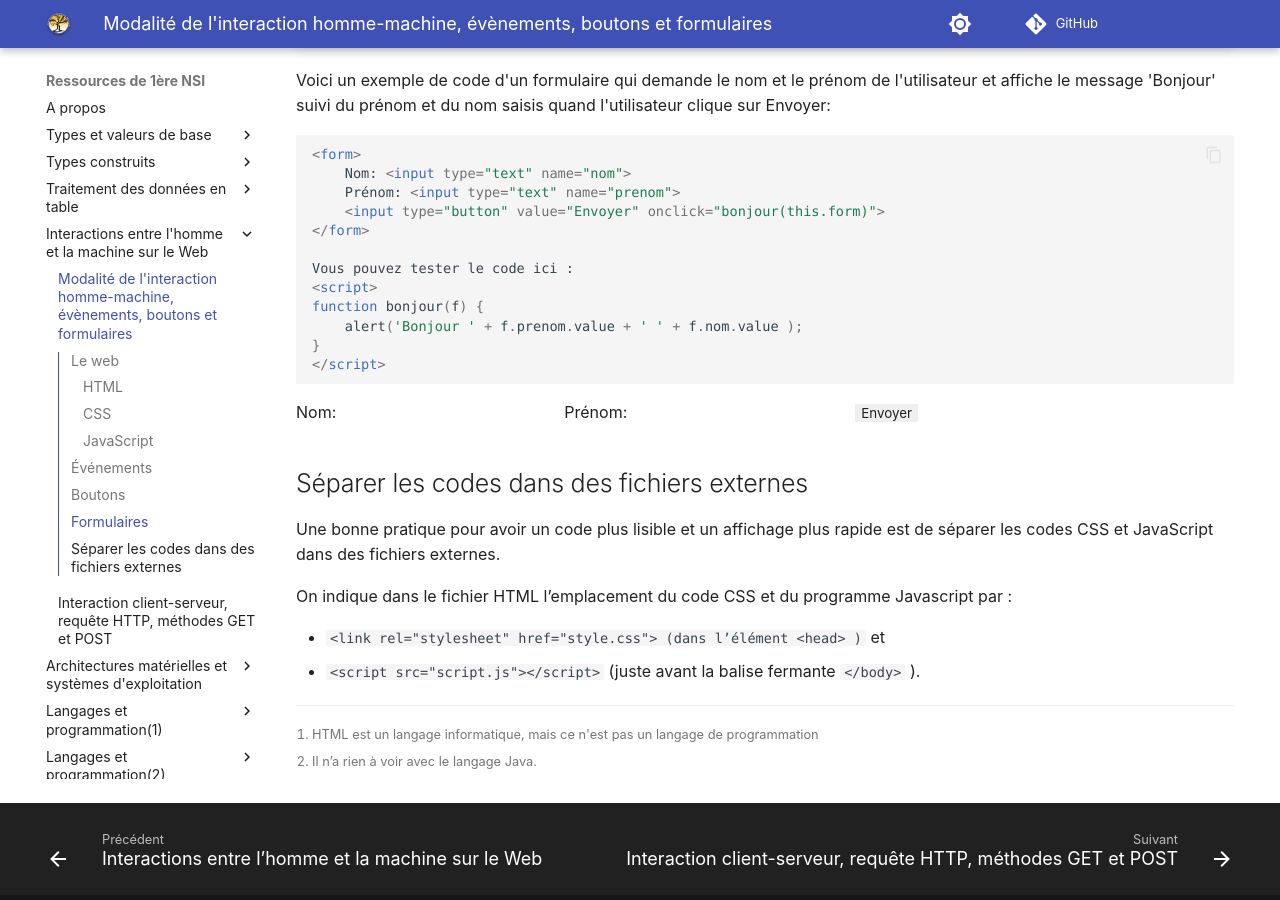
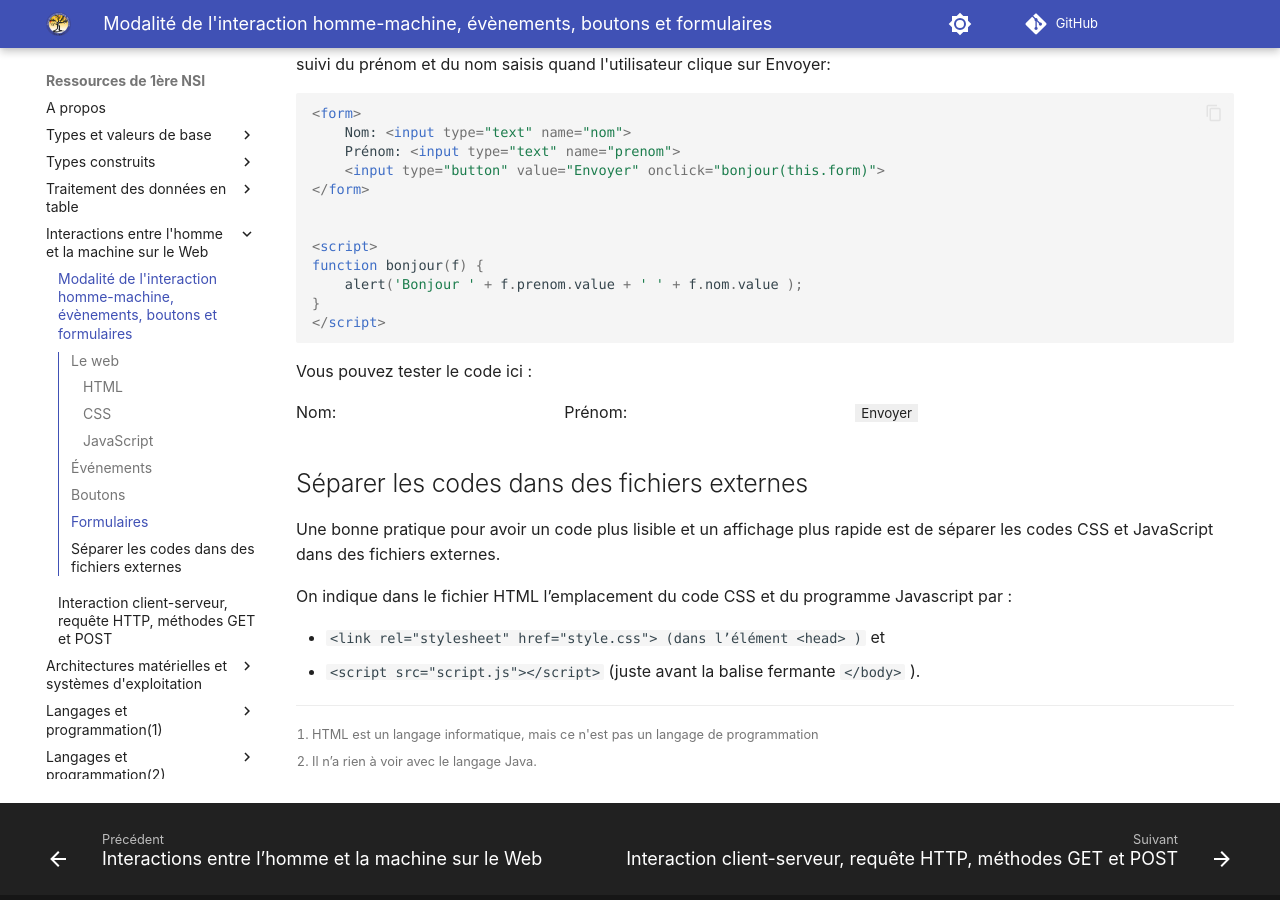
Before and after one commit to fab-perez/NSI-1, an MkDocs documentation site: the page built from docs/ihm-sur-web/1-modalite-evenements-interaction-utilisateur.md, in a window 1280 px wide and 900 px high, scrolled down 5551 px. Built offline with MkDocs 1.6.1 and Material for MkDocs 9.7.7, drawn with Linux system fonts in a browser that asks for light colours; comment, search, counter and statistics services are not loaded.

Commit message:
Add files via upload

````diff
--- a/docs/ihm-sur-web/1-modalite-evenements-interaction-utilisateur.md
+++ b/docs/ihm-sur-web/1-modalite-evenements-interaction-utilisateur.md
@@ -1,9 +1,7 @@
 # Modalités de l’interaction entre l’homme et la machine
 
 
-Corrigés de l'activité faite en classe :
-
-- [IHM Web (1)](assets/[NSI] IHM Web (1) - Modalité, évènements, boutons et formulaires (correction).pdf).
+Corrigés de l'activité faite en classe :  [IHM Web (1)](assets/[NSI] IHM Web (1) - Modalité, évènements, boutons et formulaires (correction).pdf).
 
 ## Le web
 
@@ -207,13 +205,15 @@
     <input type="button" value="Envoyer" onclick="bonjour(this.form)">
 </form>
 
-Vous pouvez tester le code ici :
+
 <script>
 function bonjour(f) {
     alert('Bonjour ' + f.prenom.value + ' ' + f.nom.value );
 }
 </script>
 ```
+
+Vous pouvez tester le code ici :
 
 <form>
     Nom: <input type="text" name="nom">
````
